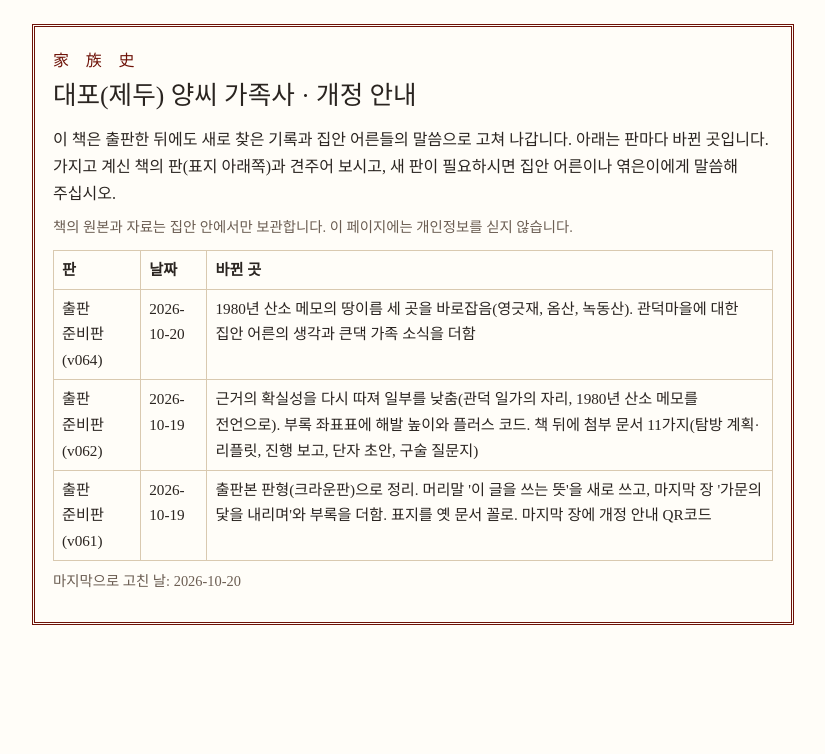
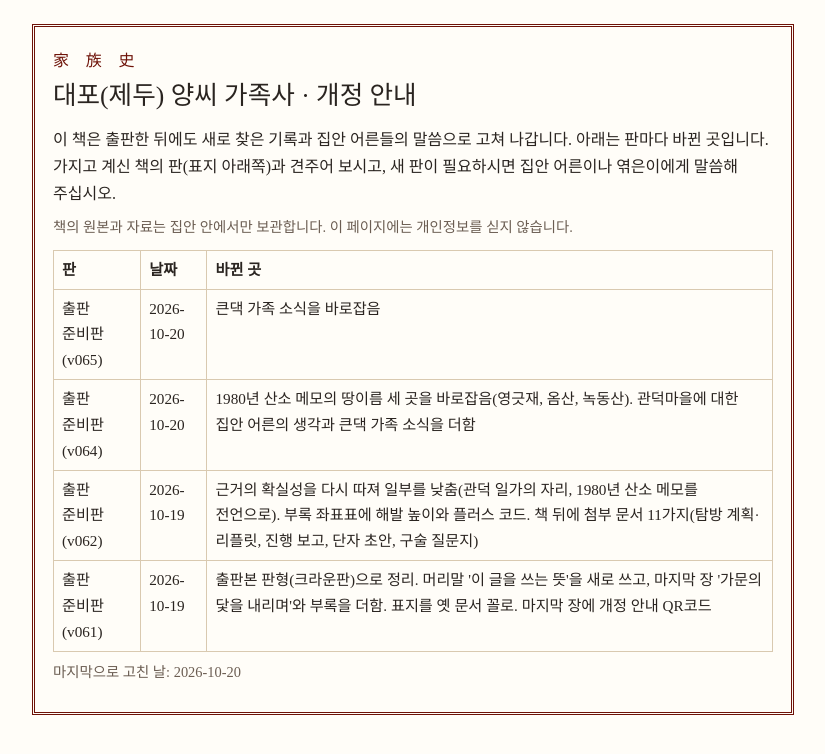
Before and after one commit to Yang9un/daepo-yang-revisions, a plain HTML site: page index.html in a window 1280 px wide. Shown: the whole page, without its empty margins (227-1052 px from the left). Drawn offline with Linux system fonts and the light colour scheme.

Commit message:
개정 안내 2026-10-20

```diff
--- a/index.html
+++ b/index.html
@@ -13,6 +13,6 @@ th,td{border:1px solid var(--line);padding:6px 8px;text-align:left;vertical-alig
 <p class="eb">家 族 史</p><h1>대포(제두) 양씨 가족사 · 개정 안내</h1>
 <p>이 책은 출판한 뒤에도 새로 찾은 기록과 집안 어른들의 말씀으로 고쳐 나갑니다. 아래는 판마다 바뀐 곳입니다. 가지고 계신 책의 판(표지 아래쪽)과 견주어 보시고, 새 판이 필요하시면 집안 어른이나 엮은이에게 말씀해 주십시오.</p>
 <p class="soft">책의 원본과 자료는 집안 안에서만 보관합니다. 이 페이지에는 개인정보를 싣지 않습니다.</p>
-<table><thead><tr><th>판</th><th>날짜</th><th>바뀐 곳</th></tr></thead><tbody><tr><td>출판 준비판(v064)</td><td>2026-10-20</td><td>1980년 산소 메모의 땅이름 세 곳을 바로잡음(영긋재, 옴산, 녹동산). 관덕마을에 대한 집안 어른의 생각과 큰댁 가족 소식을 더함</td></tr><tr><td>출판 준비판(v062)</td><td>2026-10-19</td><td>근거의 확실성을 다시 따져 일부를 낮춤(관덕 일가의 자리, 1980년 산소 메모를 전언으로). 부록 좌표표에 해발 높이와 플러스 코드. 책 뒤에 첨부 문서 11가지(탐방 계획·리플릿, 진행 보고, 단자 초안, 구술 질문지)</td></tr><tr><td>출판 준비판(v061)</td><td>2026-10-19</td><td>출판본 판형(크라운판)으로 정리. 머리말 '이 글을 쓰는 뜻'을 새로 쓰고, 마지막 장 '가문의 닻을 내리며'와 부록을 더함. 표지를 옛 문서 꼴로. 마지막 장에 개정 안내 QR코드</td></tr></tbody></table>
+<table><thead><tr><th>판</th><th>날짜</th><th>바뀐 곳</th></tr></thead><tbody><tr><td>출판 준비판(v065)</td><td>2026-10-20</td><td>큰댁 가족 소식을 바로잡음</td></tr><tr><td>출판 준비판(v064)</td><td>2026-10-20</td><td>1980년 산소 메모의 땅이름 세 곳을 바로잡음(영긋재, 옴산, 녹동산). 관덕마을에 대한 집안 어른의 생각과 큰댁 가족 소식을 더함</td></tr><tr><td>출판 준비판(v062)</td><td>2026-10-19</td><td>근거의 확실성을 다시 따져 일부를 낮춤(관덕 일가의 자리, 1980년 산소 메모를 전언으로). 부록 좌표표에 해발 높이와 플러스 코드. 책 뒤에 첨부 문서 11가지(탐방 계획·리플릿, 진행 보고, 단자 초안, 구술 질문지)</td></tr><tr><td>출판 준비판(v061)</td><td>2026-10-19</td><td>출판본 판형(크라운판)으로 정리. 머리말 '이 글을 쓰는 뜻'을 새로 쓰고, 마지막 장 '가문의 닻을 내리며'와 부록을 더함. 표지를 옛 문서 꼴로. 마지막 장에 개정 안내 QR코드</td></tr></tbody></table>
 <p class="soft">마지막으로 고친 날: 2026-10-20</p>
 </div></body></html>
```
